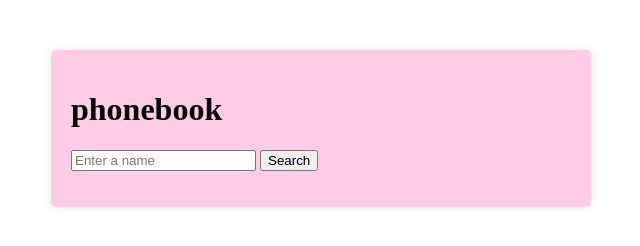
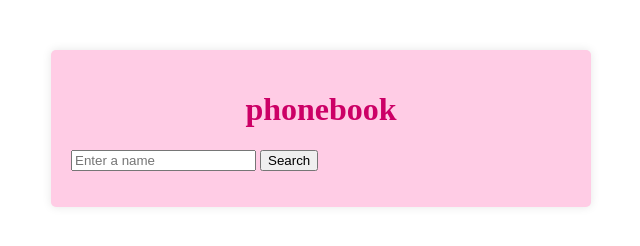
Before and after one commit to Arpitakharde/Assignment-36, a plain HTML site: page index.html in a window 1280 px wide. Shown: the whole page, without its empty margins (319-959 px from the left). Drawn offline with Linux system fonts and the light colour scheme.

Commit message:
style added on heading

```diff
--- a/index.html
+++ b/index.html
@@ -8,6 +8,11 @@
     body {
     margin: 0;
     padding: 0;
+  }
+
+  h1{
+    text-align: center;
+    color: #cc0066 ;
   }
 
   .container {
```
